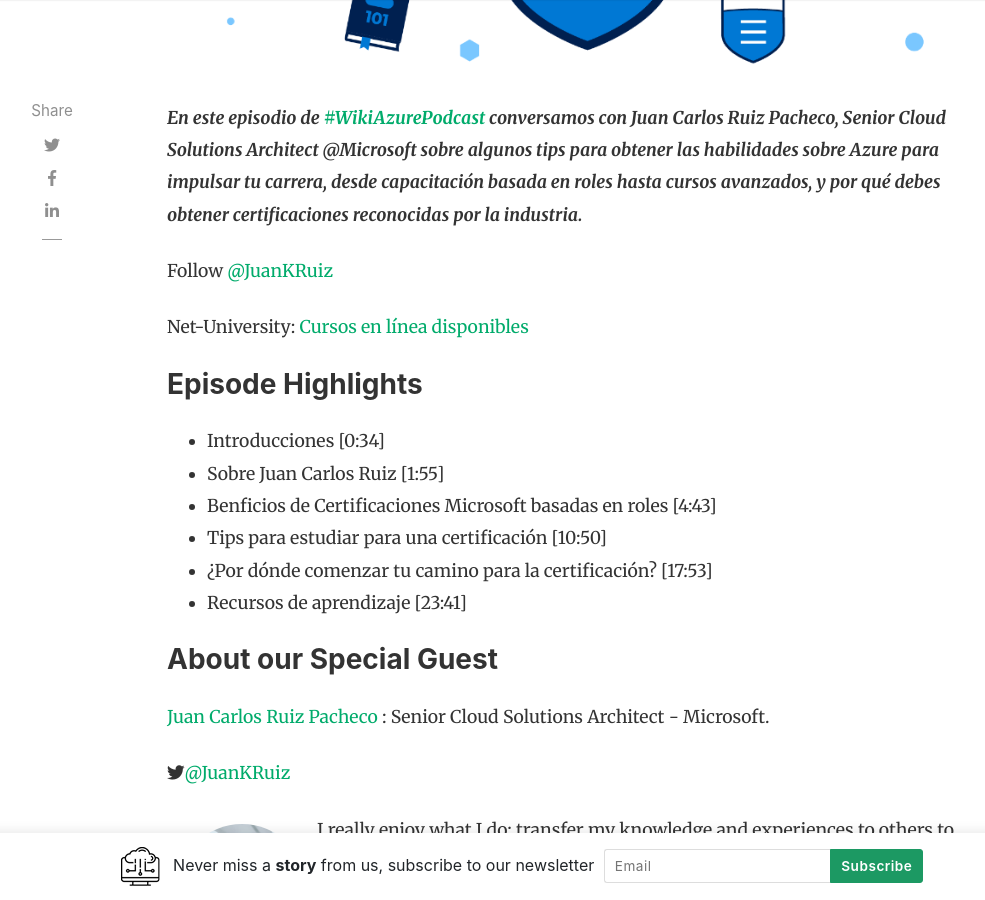
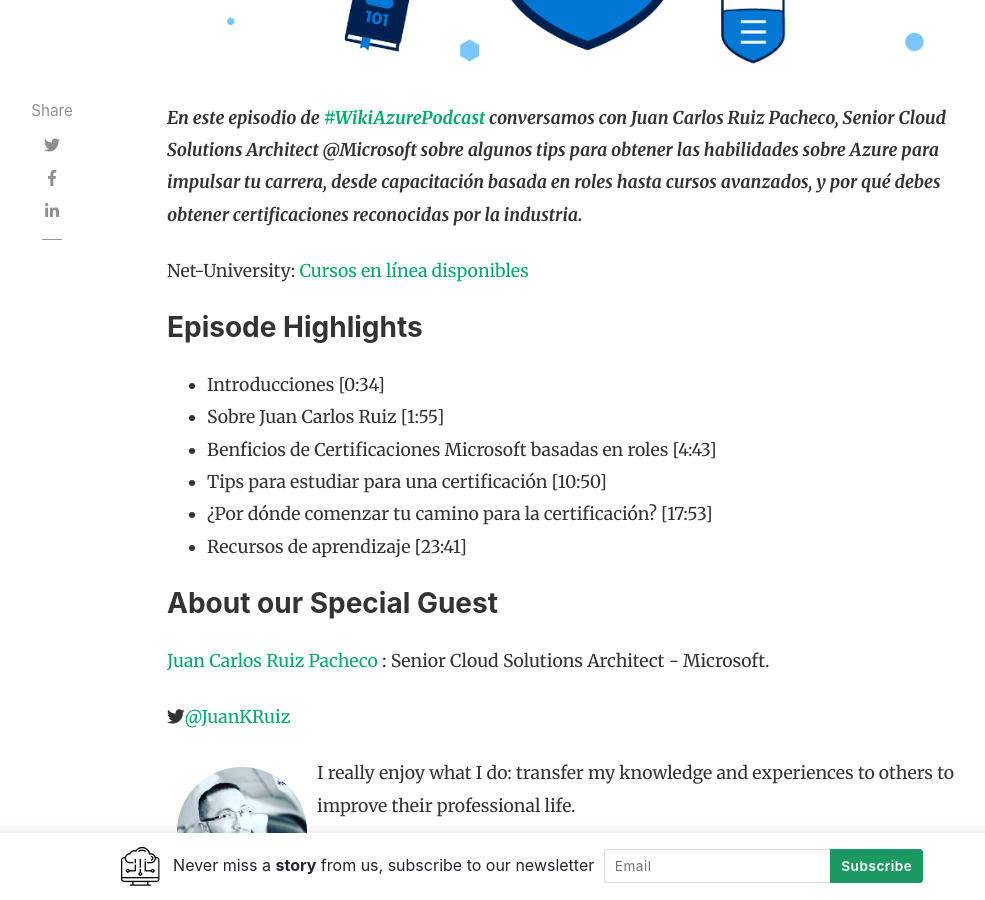
Before and after one commit to daveRendon/wikiazure-podcast, a Jekyll site: the page built from _posts/2019-12-06-episode-06-azure-certifications.md, in a window 1280 px wide and 900 px high, scrolled down 761 px. Shown: the whole window, without its empty margins (118-1103 px from the left). Built offline with Jekyll 4.4.1, drawn with Linux system fonts in a browser that asks for light colours; nearby versions of some CDN libraries; comment, search, counter and statistics services are not loaded.

Commit message:
Update 2019-12-06-episode-06-azure-certifications.md

```diff
--- a/_posts/2019-12-06-episode-06-azure-certifications.md
+++ b/_posts/2019-12-06-episode-06-azure-certifications.md
@@ -15,7 +15,6 @@
 <p style="font-style: oblique;font-weight: bolder;">
 En este episodio de <a href="https://twitter.com/search?q=%23WikiAzurePodcast&src=typeahead_click" target="_blank">#WikiAzurePodcast</a> conversamos con Juan Carlos Ruiz Pacheco, Senior Cloud Solutions Architect @Microsoft sobre algunos tips para obtener las habilidades sobre Azure para impulsar tu carrera, desde capacitación basada en roles hasta cursos avanzados, y por qué debes obtener certificaciones reconocidas por la industria.
 </p>
-Follow <a href="https://twitter.com/JuanKRuiz" target="_blank"> @JuanKRuiz</a>
 
 Net-University: <a href="http://bit.ly/netuniversity-ninja" target="_blank">Cursos en línea disponibles</a>
 
```
